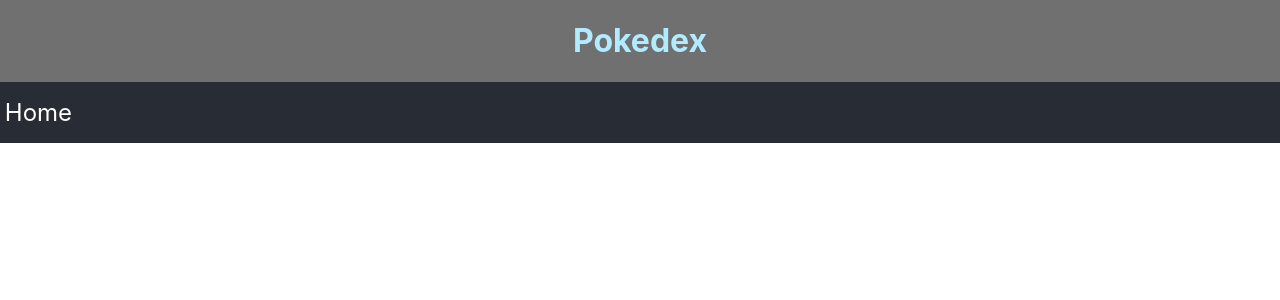
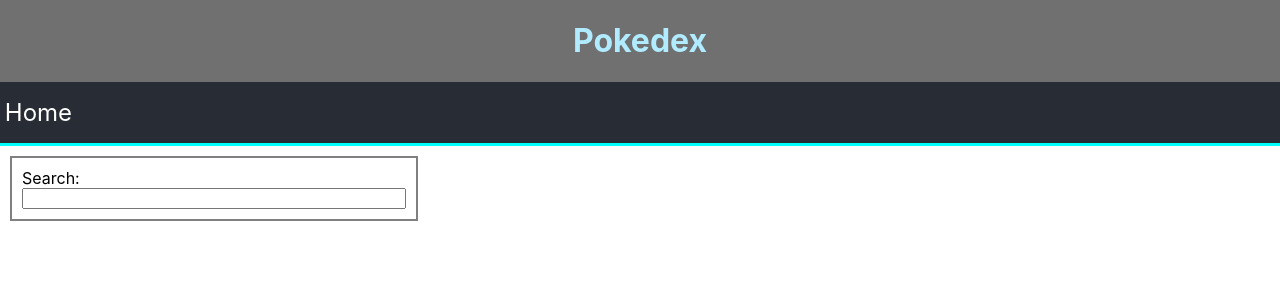
Before and after one commit to katiepdx/pokedex-lab-03, a React (Create React App) app: page / in a window 1280 px wide. Shown: the top 300 px of the page. Built offline with nearby package versions, Linux system fonts and the light colour scheme.

Commit message:
add SearchBar component to App.js and styles

```diff
--- a/src/App.css
+++ b/src/App.css
@@ -10,7 +10,7 @@
 nav {
   display: flex;
   padding: 1rem;
-
+  border-bottom: cyan 3px solid;
   background-color: #282c34;
   width: 100vw;
   padding-left: 2%;
@@ -26,6 +26,16 @@
 a:hover {
   background-color: cadetblue;
 }
+
+.searchBar {
+  display: flex;
+  flex-direction: column;
+  width: 30%;
+  border: 2px solid grey;
+  margin: 10px;
+  padding: 10px;
+}
+
 
 .App {
   text-align: center;
--- a/src/App.js
+++ b/src/App.js
@@ -1,12 +1,14 @@
 import React from 'react';
 import './App.css';
 import HeaderBar from './HeaderBar';
+import SearchBar from './SearchBar';
 
 export default class App extends React.Component {
   render() {
     return (
       <div>
         <HeaderBar/>
+        <SearchBar/>
       </div>
     )
   }
--- /dev/null
+++ b/src/SearchBar.js
@@ -0,0 +1,11 @@
+import React from 'react'
+
+export default class SearchBar extends React.Component {
+    render() {
+        return (
+            <section className="searchBar">
+                Search: <input type="text"></input>
+            </section>
+        )
+    }
+}
```
